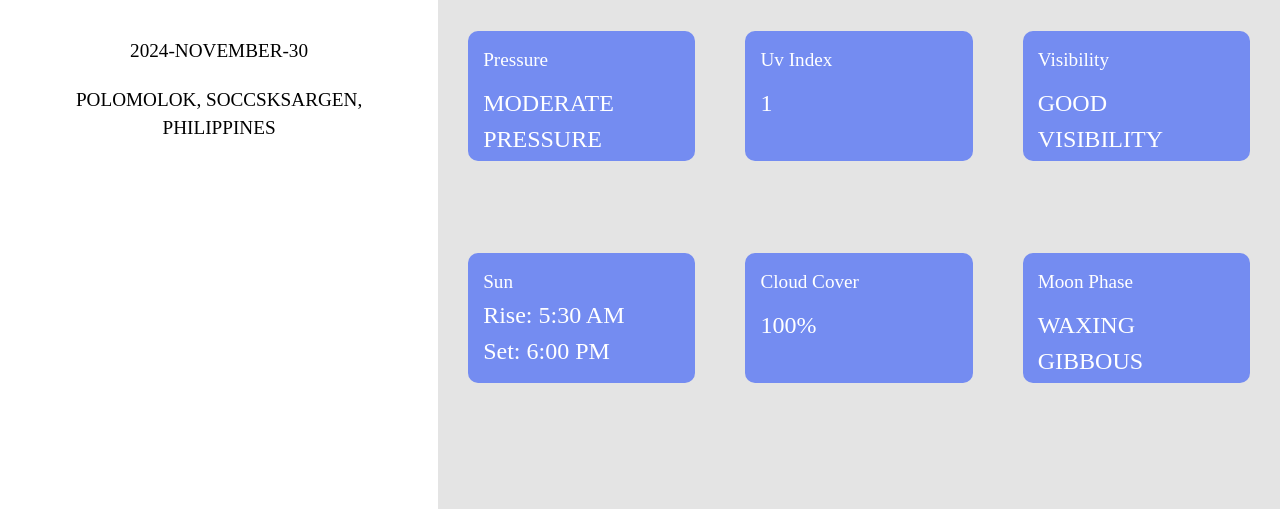
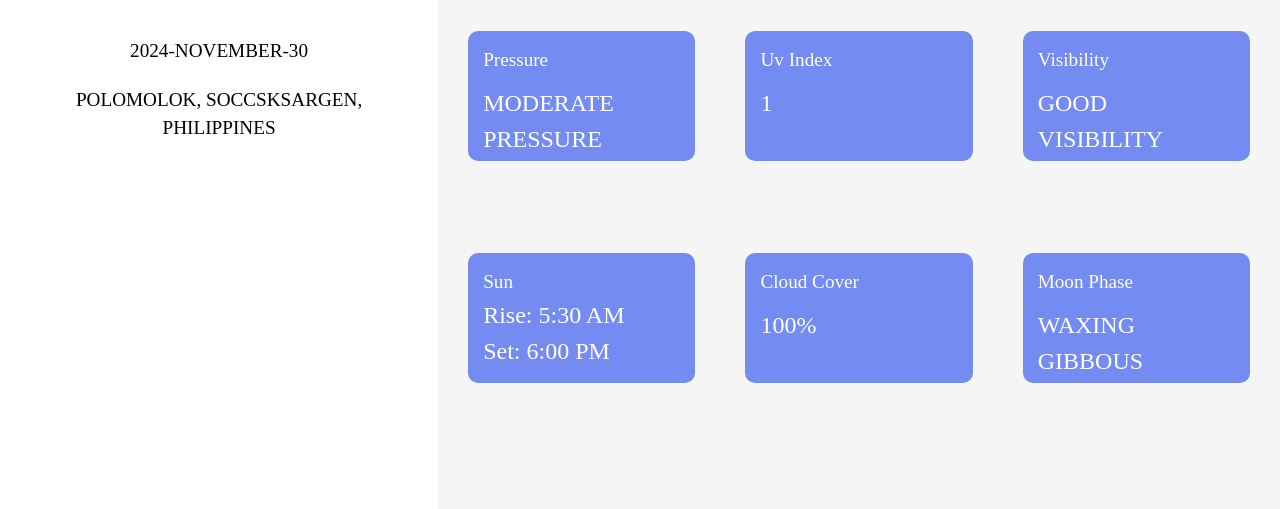
Before and after one commit to bartue-dev/odin-weather-app, a website built with webpack: page src/template.html in a window 1280 px wide. Shown: the part 291-800 px from the top of the page. Built offline with nearby package versions, Linux system fonts and the light colour scheme; no server answers; files whose address does not match are found by name.

Commit message:
Adjust the background of the right container

```diff
--- a/src/styles/rightContainer.css
+++ b/src/styles/rightContainer.css
@@ -1,5 +1,5 @@
 .right-container {
-  background-color: rgb(228, 228, 228);
+  background-color: rgb(245, 245, 245);
   width: 100%;
 
   padding: 30px;
```
